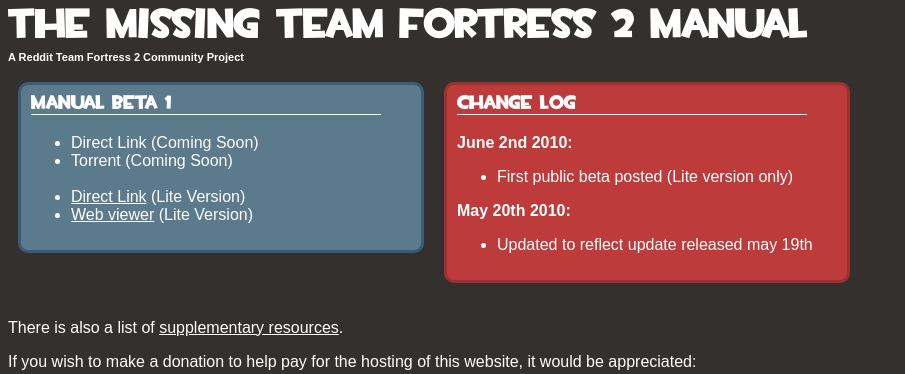
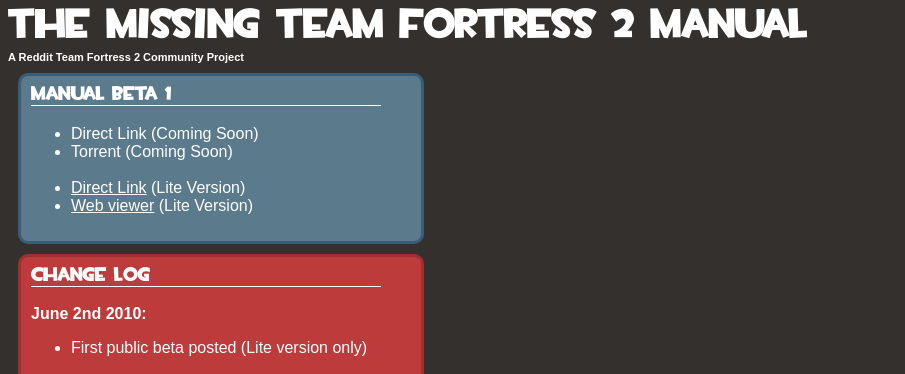
Before and after one commit to charlesj/tf2manual, a PHP site: page / in a window 1280 px wide. Shown: the top 374 px of the page, without its empty margins (0-905 px from the left). Run offline with PHP 8.4, Linux system fonts and the light colour scheme.

Commit message:
Changed the float on the box to make them on top of each other

```diff
--- a/web/styles.css
+++ b/web/styles.css
@@ -19,7 +19,7 @@ a{color: #fff;}
 	background-color: white;
 	padding: 10px;
 	margin: 10px;
-	float: left;
+	/*float: left;*/
 	width: 380px;
 }
 
```
